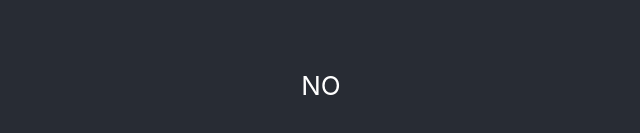
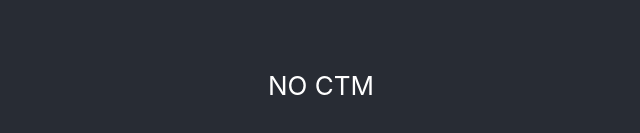
Before and after one commit to cristicares/puedosalirdecasachile, a React (Create React App) app: page / in a window 1280 px wide. Shown: the part 315-448 px from the top of the page, without its empty margins (319-959 px from the left). Built offline with nearby package versions, Linux system fonts and the light colour scheme.

Commit message:
mas frases

```diff
--- a/src/resources/sentences.js
+++ b/src/resources/sentences.js
@@ -1,5 +1,6 @@
 export const properties = [
-    "NO",
+    "NO CTM",
     "DENTRATE PA DENTRO",
-    "NO CTM"
+    "YA TE PUSISTE LA VACUNA DE AMOR?",
+    "EL VIRUS AUN NO SE PONE BUENA PERSONA"
 ];
```
